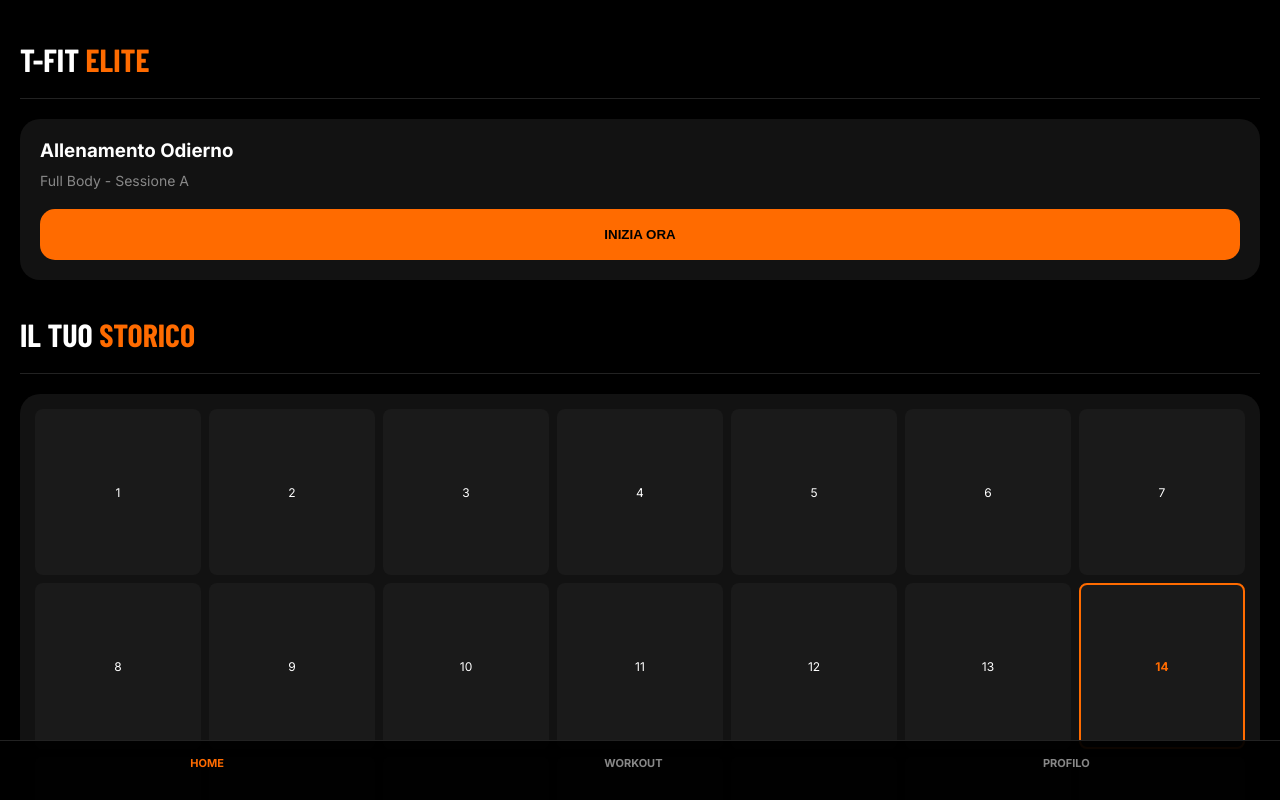
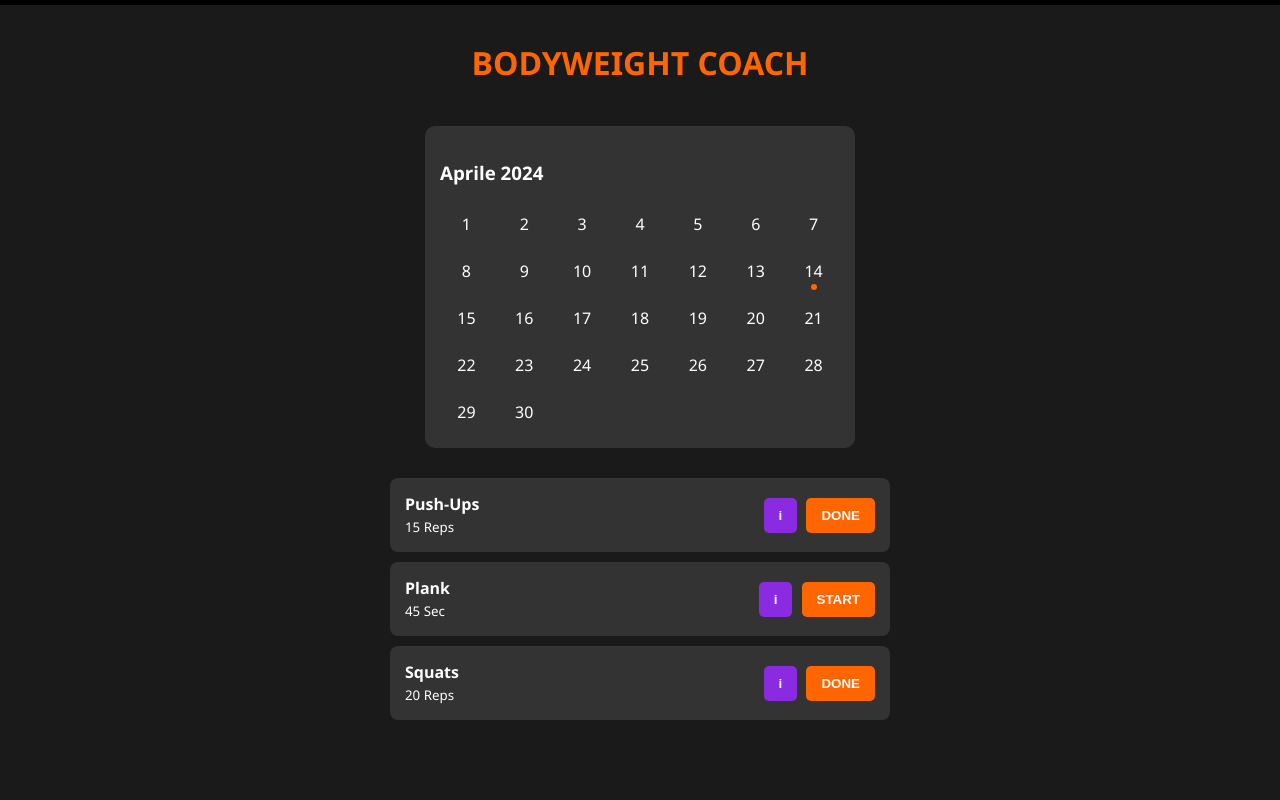
Before and after one commit to tittodesign/T-Fit, a plain HTML site: page index.html in a window 1280 px wide. Drawn offline with nearby package versions, Linux system fonts and the light colour scheme; a web font is replaced by a local one.

Commit message:
Update index.html

```diff
--- a/index.html
+++ b/index.html
@@ -2,161 +2,282 @@
 <html lang="it">
 <head>
     <meta charset="UTF-8">
-    <meta name="viewport" content="width=device-width, initial-scale=1.0, viewport-fit=cover">
-    <title>T-FIT ELITE PRO</title>
+    <meta name="viewport" content="width=device-width, initial-scale=1.0">
+    <title>PT-Pro Bodyweight App</title>
     <style>
-        @import url('https://fonts.googleapis.com/css2?family=Barlow+Condensed:wght@700;900&family=Inter:wght@400;700&display=swap');
-
         :root {
-            --accent: #FF6B00;
-            --bg: #000;
-            --surface: #121212;
-            --text: #fff;
-            --text-dim: #888;
+            --bg-color: #1a1a1a;
+            --orange: #ff6600;
+            --purple: #8a2be2;
+            --gray: #333;
+            --text: #ffffff;
         }
 
-        * { margin: 0; padding: 0; box-sizing: border-box; -webkit-tap-highlight-color: transparent; }
-        body { background: var(--bg); color: var(--text); font-family: 'Inter', sans-serif; height: 100vh; overflow: hidden; }
+        body {
+            font-family: 'Segoe UI', Tahoma, Geneva, Verdana, sans-serif;
+            background-color: var(--bg-color);
+            color: var(--text);
+            margin: 0;
+            padding: 0;
+            display: flex;
+            flex-direction: column;
+            align-items: center;
+        }
 
-        /* --- LAYOUT --- */
-        #app { height: 100%; display: flex; flex-direction: column; }
-        .screen { display: none; flex: 1; flex-direction: column; overflow-y: auto; padding: 20px; padding-bottom: 100px; }
-        .active { display: flex; }
+        /* Progress Bar */
+        #progress-container {
+            width: 100%;
+            height: 5px;
+            background: #000;
+            position: fixed;
+            top: 0;
+            z-index: 1000;
+        }
+        #progress-bar {
+            height: 100%;
+            width: 0%;
+            background: var(--purple);
+            transition: width 0.3s;
+        }
 
-        /* --- HEADER --- */
-        .header { padding: 20px 0; border-bottom: 1px solid #222; margin-bottom: 20px; }
-        .header h1 { font-family: 'Barlow Condensed'; font-size: 32px; font-weight: 900; text-transform: uppercase; }
-        .header span { color: var(--accent); }
+        header {
+            padding: 20px;
+            text-align: center;
+            color: var(--orange);
+        }
 
-        /* --- ANIMAZIONE INCORPORATA (NON SERVONO FILE) --- */
-        .anim-box {
-            width: 100%;
-            height: 200px;
-            background: #0a0a0a;
-            border-radius: 20px;
-            display: flex;
-            align-items: center;
-            justify-content: center;
-            border: 1px solid #222;
+        /* Calendar */
+        #calendar-container {
+            background: var(--gray);
+            padding: 15px;
+            border-radius: 10px;
+            width: 90%;
+            max-width: 400px;
             margin-bottom: 20px;
         }
-        .dot { width: 40px; height: 40px; background: var(--accent); border-radius: 50%; animation: pulse 1.5s ease-in-out infinite; box-shadow: 0 0 20px var(--accent); }
-        @keyframes pulse { 0%, 100% { transform: scale(1); opacity: 1; } 50% { transform: scale(1.5); opacity: 0.5; } }
+        .calendar-grid {
+            display: grid;
+            grid-template-columns: repeat(7, 1fr);
+            gap: 5px;
+            text-align: center;
+        }
+        .day {
+            padding: 10px 0;
+            cursor: pointer;
+            border-radius: 5px;
+            position: relative;
+        }
+        .day:hover { background: var(--purple); }
+        .has-workout::after {
+            content: '';
+            width: 6px;
+            height: 6px;
+            background: var(--orange);
+            border-radius: 50%;
+            position: absolute;
+            bottom: 2px;
+            left: 50%;
+            transform: translateX(-50%);
+        }
 
-        /* --- CALENDARIO STORICO --- */
-        .calendar { display: grid; grid-template-columns: repeat(7, 1fr); gap: 8px; background: var(--surface); padding: 15px; border-radius: 20px; }
-        .day { aspect-ratio: 1; display: flex; align-items: center; justify-content: center; font-size: 12px; border-radius: 8px; background: #1a1a1a; }
-        .day.today { border: 2px solid var(--accent); color: var(--accent); font-weight: bold; }
-        .day.completed { background: var(--accent); color: #000; }
+        /* Exercise List */
+        .workout-list { width: 90%; max-width: 500px; }
+        .exercise-card {
+            background: var(--gray);
+            margin: 10px 0;
+            padding: 15px;
+            border-radius: 8px;
+            display: flex;
+            flex-direction: column;
+            transition: 0.3s;
+        }
+        .exercise-card.completed { opacity: 0.4; text-decoration: line-through; border-left: 5px solid var(--purple); }
+        .card-header { display: flex; justify-content: space-between; align-items: center; }
+        .anim-box { width: 100%; height: 200px; background: #000; margin-top: 10px; border-radius: 5px; overflow: hidden; display: none; }
+        .anim-box img { width: 100%; height: 100%; object-fit: contain; }
 
-        /* --- UI ELEMENTS --- */
-        .card { background: var(--surface); padding: 20px; border-radius: 20px; margin-bottom: 15px; }
-        .btn { background: var(--accent); color: #000; border: none; padding: 18px; border-radius: 15px; font-weight: 800; text-transform: uppercase; width: 100%; cursor: pointer; }
-        .btn-outline { background: #222; color: #fff; margin-top: 10px; }
+        /* Buttons */
+        button {
+            background: var(--orange);
+            border: none;
+            color: white;
+            padding: 10px 15px;
+            border-radius: 5px;
+            cursor: pointer;
+            font-weight: bold;
+        }
+        .info-btn { background: var(--purple); margin-right: 5px; }
 
-        /* --- NAVIGATION --- */
-        nav { position: fixed; bottom: 0; left: 0; width: 100%; background: rgba(0,0,0,0.95); display: flex; justify-content: space-around; padding: 15px 0 30px; border-top: 1px solid #222; }
-        .nav-item { color: var(--text-dim); text-decoration: none; font-size: 11px; font-weight: 700; text-transform: uppercase; }
-        .nav-item.active { color: var(--accent); }
+        /* Overlay Timer */
+        #timer-overlay {
+            position: fixed;
+            top: 0; left: 0; width: 100%; height: 100%;
+            background: rgba(0,0,0,0.95);
+            display: none;
+            flex-direction: column;
+            justify-content: center;
+            align-items: center;
+            z-index: 2000;
+        }
+        #timer-display { font-size: 8rem; color: var(--purple); margin-bottom: 20px; }
+        #timer-label { font-size: 1.5rem; color: var(--orange); margin-bottom: 40px; }
+
     </style>
 </head>
 <body>
 
-<div id="app">
-    <section id="dash" class="screen active">
-        <div class="header"><h1>T-FIT <span>ELITE</span></h1></div>
-        <div class="card">
-            <h3>Allenamento Odierno</h3>
-            <p style="color:var(--text-dim); font-size:14px; margin: 10px 0 20px;">Full Body - Sessione A</p>
-            <button class="btn" onclick="showScreen('player')">Inizia Ora</button>
-        </div>
-        <div class="header"><h1>IL TUO <span>STORICO</span></h1></div>
-        <div class="calendar" id="calendar-grid"></div>
-    </section>
+<div id="progress-container"><div id="progress-bar"></div></div>
 
-    <section id="player" class="screen">
-        <div class="anim-box">
-            <div class="dot"></div> </div>
-        <h2 id="ex-title" style="font-family:'Barlow Condensed'; font-size:32px;">PUSH UP</h2>
-        <p id="ex-cat" style="color:var(--accent); font-weight:700; margin-bottom:20px;">PETTO</p>
+<header>
+    <h1>BODYWEIGHT COACH</h1>
+</header>
 
-        <div class="card">
-            <div style="display:flex; justify-content:space-between;">
-                <span>Serie 1/4</span>
-                <strong>12 Reps</strong>
-            </div>
-        </div>
+<div id="calendar-container">
+    <h3 id="month-name">Aprile 2024</h3>
+    <div class="calendar-grid" id="calendar"></div>
+</div>
 
-        <div style="margin-top:auto;">
-            <button class="btn" onclick="nextEx()">Prossimo Esercizio</button>
-            <button class="btn btn-outline" onclick="showScreen('dash')">Termina Sessione</button>
-        </div>
-    </section>
+<div class="workout-list" id="workout-area">
+    </div>
 
-    <nav>
-        <a href="#" class="nav-item active" onclick="showScreen('dash')">Home</a>
-        <a href="#" class="nav-item" onclick="showScreen('player')">Workout</a>
-        <a href="#" class="nav-item">Profilo</a>
-    </nav>
+<div id="timer-overlay">
+    <div id="timer-label">RECUPERO</div>
+    <div id="timer-display">00</div>
+    <button onclick="addTime()" style="font-size: 1.5rem; padding: 20px 40px;">+10 SECONDI</button>
 </div>
 
 <script>
-    const exercises = [
-        { n: "PUSH UP", c: "PETTO" },
-        { n: "SQUAT", c: "GAMBE" },
-        { n: "TRAZIONI", c: "DORSO" },
-        { n: "PLANK", c: "CORE" }
+    // Database Esercizi con placeholder GIF
+    const exerciseDB = [
+        { id: 1, name: "Push-Ups", type: "reps", desc: "Mantieni il core contratto, scendi col petto quasi a terra.", gif: "https://media.giphy.com/media/v1.Y2lkPTc5MGI3NjExNHJueXF6M2Z6Z3R6Z3R6Z3R6Z3R6Z3R6Z3R6Z3R6Z3R6JmRjPTEmZ3c9MTI4MA/3o7TKu6WJxtZvbqKv6/giphy.gif" },
+        { id: 2, name: "Squats", type: "reps", desc: "Peso sui talloni, schiena dritta, scendi oltre i 90 gradi.", gif: "https://media.giphy.com/media/v1.Y2lkPTc5MGI3NjExNHJueXF6M2Z6Z3R6Z3R6Z3R6Z3R6Z3R6Z3R6Z3R6JmRjPTEmZ3c9MTI4MA/26u49w47AfX7hZ0n6/giphy.gif" },
+        { id: 3, name: "Plank", type: "time", desc: "Corpo dritto come una tavola, contrai glutei e addome.", gif: "https://media.giphy.com/media/v1.Y2lkPTc5MGI3NjExNHJueXF6M2Z6Z3R6Z3R6Z3R6Z3R6Z3R6Z3R6Z3R6JmRjPTEmZ3c9MTI4MA/3o7TKu6WJxtZvbqKv6/giphy.gif" },
+        { id: 4, name: "Burpees", type: "reps", desc: "Dalla posizione eretta a terra e poi un salto esplosivo.", gif: "https://media.giphy.com/media/v1.Y2lkPTc5MGI3NjExNHJueXF6M2Z6Z3R6Z3R6Z3R6Z3R6Z3R6Z3R6Z3R6JmRjPTEmZ3c9MTI4MA/26u4b4pX7pGqM6k7u/giphy.gif" }
     ];
-    let currentIdx = 0;
 
-    // Funzione Cambio Schermata
-    function showScreen(id) {
-        document.querySelectorAll('.screen').forEach(s => s.classList.remove('active'));
-        document.getElementById(id).classList.add('active');
+    let currentWorkout = [
+        { ...exerciseDB[0], goal: "15 Reps", done: false },
+        { ...exerciseDB[2], goal: "45 Sec", done: false },
+        { ...exerciseDB[1], goal: "20 Reps", done: false }
+    ];
 
-        document.querySelectorAll('.nav-item').forEach(n => n.classList.remove('active'));
-        if(id === 'dash') document.querySelectorAll('.nav-item')[0].classList.add('active');
-        if(id === 'player') document.querySelectorAll('.nav-item')[1].classList.add('active');
+    let timerInterval;
+    let timeLeft = 0;
+
+    // Wake Lock
+    if ('wakeLock' in navigator) {
+        navigator.wakeLock.request('screen').catch(console.error);
     }
 
-    // Funzione Allenamento
-    function nextEx() {
-        currentIdx++;
-        if(currentIdx >= exercises.length) {
-            alert("Allenamento Completato! Salvataggio nello storico...");
-            currentIdx = 0;
-            showScreen('dash');
-            markDateAsCompleted();
-        } else {
-            document.getElementById('ex-title').innerText = exercises[currentIdx].n;
-            document.getElementById('ex-cat').innerText = exercises[currentIdx].c;
+    function initCalendar() {
+        const cal = document.getElementById('calendar');
+        for (let i = 1; i <= 30; i++) {
+            const day = document.createElement('div');
+            day.className = 'day' + (i === 14 ? ' has-workout' : '');
+            day.innerText = i;
+            cal.appendChild(day);
         }
     }
 
-    // Generazione Calendario Reale
-    function renderCalendar() {
-        const grid = document.getElementById('calendar-grid');
-        const now = new Date();
-        const daysInMonth = new Date(now.getFullYear(), now.getMonth() + 1, 0).getDate();
+    function renderWorkout() {
+        const area = document.getElementById('workout-area');
+        area.innerHTML = '';
+        let completedCount = 0;
 
-        grid.innerHTML = '';
-        for(let i = 1; i <= daysInMonth; i++) {
-            const dayDiv = document.createElement('div');
-            dayDiv.className = 'day';
-            dayDiv.innerText = i;
-            if(i === now.getDate()) dayDiv.className += ' today';
-            grid.appendChild(dayDiv);
+        currentWorkout.forEach((ex, index) => {
+            if (ex.done) completedCount++;
+            const card = document.createElement('div');
+            card.className = `exercise-card ${ex.done ? 'completed' : ''}`;
+            card.innerHTML = `
+                <div class="card-header">
+                    <div>
+                        <strong>${ex.name}</strong><br>
+                        <small>${ex.goal}</small>
+                    </div>
+                    <div>
+                        <button class="info-btn" onclick="toggleInfo(${index})">i</button>
+                        <button onclick="completeStep(${index})">${ex.type === 'time' ? 'START' : 'DONE'}</button>
+                    </div>
+                </div>
+                <div id="info-${index}" class="anim-box">
+                    <img src="${ex.gif}" alt="${ex.name}">
+                    <p style="padding:10px; font-size:0.8rem;">${ex.desc}</p>
+                </div>
+            `;
+            area.appendChild(card);
+        });
+
+        document.getElementById('progress-bar').style.width = (completedCount / currentWorkout.length * 100) + '%';
+    }
+
+    function toggleInfo(index) {
+        const box = document.getElementById(`info-${index}`);
+        box.style.display = box.style.display === 'block' ? 'none' : 'block';
+    }
+
+    function completeStep(index) {
+        const ex = currentWorkout[index];
+        if (ex.type === 'time' && !ex.done) {
+            startTimer(parseInt(ex.goal), ex.name, () => {
+                ex.done = true;
+                renderWorkout();
+                startRestTimer();
+            });
+        } else {
+            ex.done = true;
+            renderWorkout();
+            startRestTimer();
         }
     }
 
-    function markDateAsCompleted() {
-        const today = new Date().getDate();
-        const days = document.querySelectorAll('.day');
-        days[today - 1].classList.add('completed');
+    function startTimer(seconds, label, callback) {
+        const overlay = document.getElementById('timer-overlay');
+        const display = document.getElementById('timer-display');
+        const labelEl = document.getElementById('timer-label');
+
+        overlay.style.display = 'flex';
+        labelEl.innerText = label;
+        timeLeft = seconds;
+
+        clearInterval(timerInterval);
+        timerInterval = setInterval(() => {
+            timeLeft--;
+            display.innerText = timeLeft;
+            if (timeLeft <= 0) {
+                clearInterval(timerInterval);
+                beep();
+                vibrate();
+                overlay.style.display = 'none';
+                if (callback) callback();
+            }
+        }, 1000);
     }
 
-    // Inizializzazione
-    renderCalendar();
+    function startRestTimer() {
+        startTimer(30, "RECUPERO", null);
+    }
+
+    function addTime() {
+        timeLeft += 10;
+        document.getElementById('timer-display').innerText = timeLeft;
+    }
+
+    function beep() {
+        const ctx = new (window.AudioContext || window.webkitAudioContext)();
+        const osc = ctx.createOscillator();
+        osc.connect(ctx.destination);
+        osc.start();
+        osc.stop(ctx.currentTime + 0.5);
+    }
+
+    function vibrate() {
+        if (navigator.vibrate) navigator.vibrate(500);
+    }
+
+    window.onload = () => {
+        initCalendar();
+        renderWorkout();
+    };
 </script>
 </body>
 </html>
```
